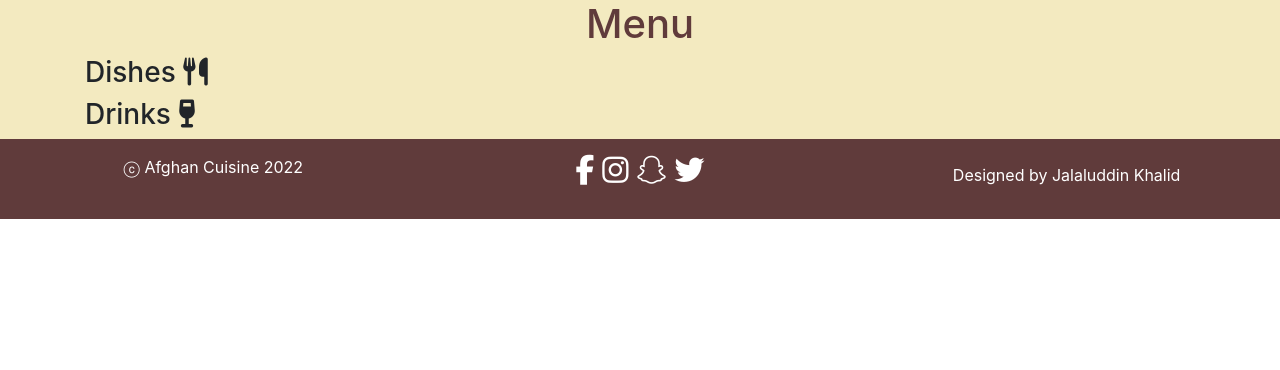
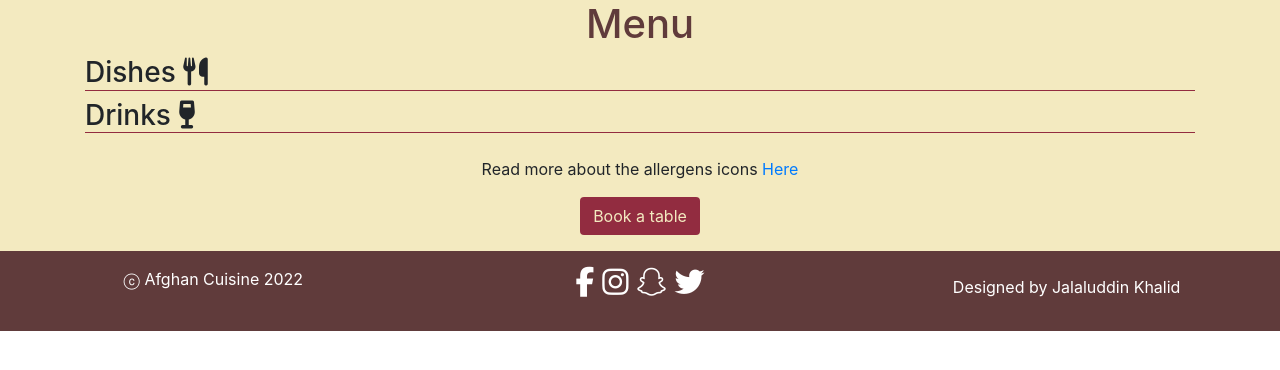
Before and after one commit to jalalk1244/afghan-cuisine, a Django app: page /menu in a window 1280 px wide. Shown: the part 56-426 px from the top of the page. Run offline with Django 3.2, Linux system fonts and the light colour scheme; data that the repository does not hold is empty; some libraries are stand-ins or nearby versions.

Commit message:
Add link to info about allergens and create reservation

```diff
--- a/static/css/style.css
+++ b/static/css/style.css
@@ -246,6 +246,20 @@
   border: 1px solid #922C40
 }
 
+.menu-subtitle {
+  border-bottom: 1px solid #922C40;
+}
+
+.btn-menu {
+  background: #922C40;
+  color: #F3EAC0;
+}
+
+.btn-menu:hover {
+  background: transparent;
+  border: 1px solid #922C40;
+}
+
 /* ---------------------------------------------- Footer */
 footer, footer a {
     color: white;
--- a/templates/menu.html
+++ b/templates/menu.html
@@ -9,7 +9,7 @@
     <h1 class="text-center text-brown">Menu</h1>
     <div class="container">
         <div class="row">
-            <div class="col-12"><h3 class="text-left">Dishes <i class="fa-solid fa-utensils"></i></h3></div>
+            <div class="col-12"><h3 class="text-left menu-subtitle">Dishes <i class="fa-solid fa-utensils"></i></h3></div>
             {% for dish in dishes_list %}
             <div class="col-12 col-md-4 my-3">
                 <div class="card" style="width: 18rem;">
@@ -43,7 +43,6 @@
                                     </tbody>
                                 </table>
                             </div>
-                            <hr>
                             <h6>Allergens</h6>
                             <div class="d-flex">
                                 <i class="allergen-level-yes"><span class=" eicon eicon-circle-{{dish.allergy_icon}}"></span></i>
@@ -57,7 +56,7 @@
                 </div>
             </div>
             {% endfor %}
-            <div class="col-12"><h3 class="text-left">Drinks <i class="fa-solid fa-wine-glass"></i></h3></div>
+            <div class="col-12"><h3 class="text-left menu-subtitle">Drinks <i class="fa-solid fa-wine-glass"></i></h3></div>
             {% for drink in drinks_list %}
             <div class="col-12 col-md-4 my-3">
                 <div class="card" style="width: 18rem;">
@@ -74,6 +73,12 @@
             </div>
             {% endfor %}
         </div>
+        <div class="row py-3">
+            <div class="col-12">
+                <p>Read more about the allergens icons <a href="https://erudus.com/" target="_blank" rel="noopener noreferrer">Here</a></p>
+            <a href="{% url 'create_reservation' %}" class="btn btn-menu">Book a table</a>
+            </div>
+        </div>
     </div>
 </center>
 
```
